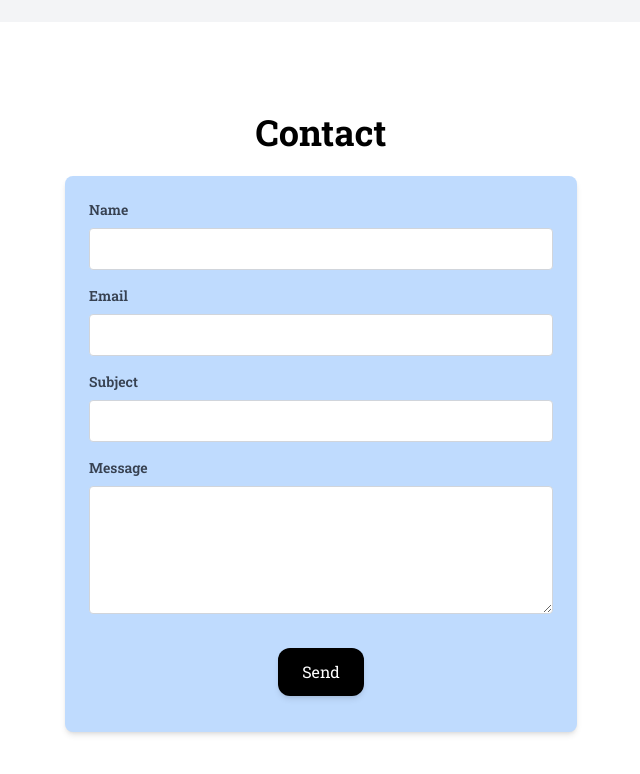
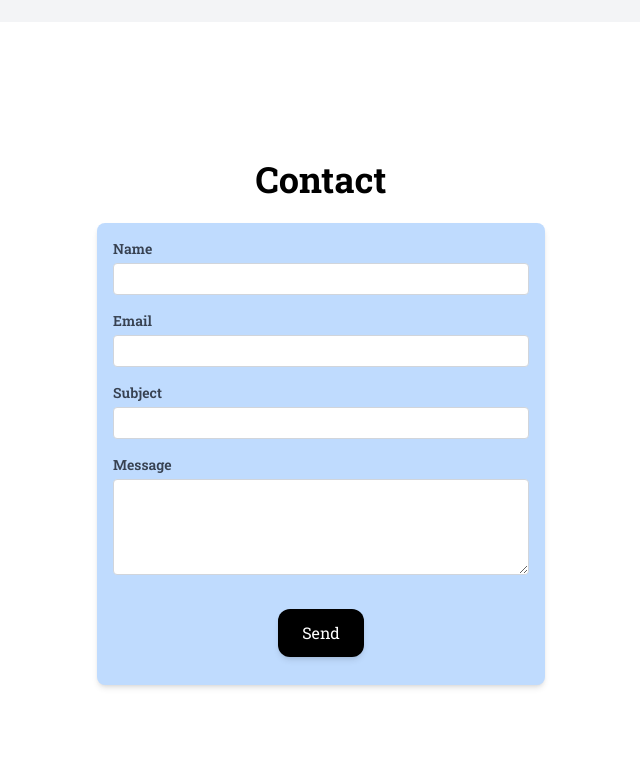
Before and after one commit to matuggiovagnoli/portfolio, a React (Create React App) app: page / in a window 1280 px wide. Shown: the part 3202-3976 px from the top of the page, without its empty margins (319-959 px from the left). Built offline with nearby package versions, Linux system fonts and the light colour scheme.

Commit message:
corrections for build

```diff
--- a/src/components/About.js
+++ b/src/components/About.js
@@ -26,7 +26,7 @@ const About = () => {
           <div className='w-full flex flex-wrap justify-center mt-3 gap-5' key="tech_skills">
             <div className='w-full sm:w-1/2 md:w-1/4 border-[1px] border-black flex flex-col justify-center rounded-md animate-enter-2s'>
               <div className='flex flex-col items-center justify-center mb-2 rounded-t-md py-2'>
-                <img src={front} className='w-14 h-14'/>
+                <img src={front} alt='frontend logo' className='w-14 h-14'/>
                 <h3 className='text-center font-semibold'>{t('frontend_tech')}</h3>
               </div>
               <ul className='text-center'>
@@ -41,7 +41,7 @@ const About = () => {
             </div>
             <div className='w-full sm:w-1/2 md:w-1/4 border-[1px] border-black flex flex-col justify-start rounded-md animate-enter-3s'>
               <div className='flex flex-col items-center justify-center mb-2 rounded-t-md py-2'>
-                <img src={back} className='w-14 h-14'/>
+                <img src={back} alt='backend logo' className='w-14 h-14'/>
                 <h3 className='text-center font-semibold'>{t('backend_tech')}</h3>
               </div>
               <ul className='text-center'>
@@ -53,7 +53,7 @@ const About = () => {
             </div>
             <div className='w-full sm:w-1/2 md:w-1/4 border-[1px] border-black flex flex-col justify-start rounded-md animate-enter-4s'>
               <div className='flex flex-col items-center justify-start mb-2 rounded-t-md py-2'>
-                <img src={database} className='w-14 h-14'/>
+                <img src={database} alt='databe logo' className='w-14 h-14'/>
                 <h3 className='text-center font-semibold'>{t('database_tech')}</h3>
               </div>
               <ul className='text-center'>
@@ -82,21 +82,21 @@ const About = () => {
           <div className='w-full flex flex-wrap justify-center mt-3 gap-5' key="soft_skills">
             <div className='w-full sm:w-1/2 md:w-1/4 border-[1px] border-black flex flex-col justify-center rounded-md animate-enter-2s'>
               <div className='flex flex-col items-center justify-center mb-2 rounded-t-md py-2'>
-                <img src={comunication} className='w-10 h-10'/>
+                <img src={comunication} alt='comunication logo' className='w-10 h-10'/>
                 <h3 className='text-center font-semibold'>{t('comunication_skills')}</h3>
               </div>
               <p>{t('')}</p>
             </div>
             <div className='w-full sm:w-1/2 md:w-1/4 border-[1px] border-black flex flex-col justify-center rounded-md animate-enter-3s'>
               <div className='flex flex-col items-center justify-center mb-2 rounded-t-md py-2'>
-                <img src={team} className='w-10 h-10'/>
+                <img src={team} alt='team logo' className='w-10 h-10'/>
                 <h3 className='text-center font-semibold'>{t('team_player')}</h3>
               </div>
               <p>{t('')}</p>
             </div>
             <div className='w-full sm:w-1/2 md:w-1/4 border-[1px] border-black flex flex-col justify-center rounded-md animate-enter-4s'>
               <div className='flex flex-col items-center justify-center mb-2 rounded-t-md py-2'>
-                <img src={motivation} className='w-10 h-10'/>
+                <img src={motivation} alt='motivation logo' className='w-10 h-10'/>
                 <h3 className='text-center font-semibold'>{t('motivation')}</h3>
               </div>
               <p>{t('')}</p>
--- a/src/components/Contact.js
+++ b/src/components/Contact.js
@@ -69,25 +69,25 @@ const Contact = () => {
   return (
     <section id="contact" className="min-h-screen flex flex-col items-center justify-center p-4">
       <h2 className="text-3xl sm:text-4xl font-bold mb-6 text-black">{t('contact')}</h2>
-      <form ref={form} onSubmit={sendEmail} className="bg-blue-200 p-6 rounded-lg shadow-md w-full max-w-lg space-y-4">
+      <form ref={form} onSubmit={sendEmail} className="bg-blue-200 p-4 rounded-lg shadow-md w-full max-w-md space-y-4">
         <div>
-          <label htmlFor="name" className="block text-sm text-gray-700 font-semibold mb-2">{t('name')}</label>
-          <input type="text" id="name" name="name" className="w-full p-2 border border-gray-300 rounded" />
+          <label htmlFor="name" className="block text-sm text-gray-700 font-semibold mb-1">{t('name')}</label>
+          <input type="text" id="name" name="name" className="w-full lg:h-8 p-2 border border-gray-300 rounded" />
           {errors.name && <p className="text-red-500 text-xs mt-1">{errors.name}</p>}
         </div>
         <div>
-          <label htmlFor="email" className="block text-sm text-gray-700 font-semibold mb-2">{t('email')}</label>
-          <input type="email" id="email" name="email" className="w-full p-2 border border-gray-300 rounded" />
+          <label htmlFor="email" className="block text-sm text-gray-700 font-semibold mb-1">{t('email')}</label>
+          <input type="email" id="email" name="email" className="w-full lg:h-8 p-2 border border-gray-300 rounded" />
           {errors.email && <p className="text-red-500 text-xs mt-1">{errors.email}</p>}
         </div>
         <div>
-          <label htmlFor="subject" className="block text-sm text-gray-700 font-semibold mb-2">{t('subject')}</label>
-          <input type="text" id="subject" name="subject" className="w-full p-2 border border-gray-300 rounded" />
+          <label htmlFor="subject" className="block text-sm text-gray-700 font-semibold mb-1">{t('subject')}</label>
+          <input type="text" id="subject" name="subject" className="w-full lg:h-8 p-2 border border-gray-300 rounded" />
           {errors.subject && <p className="text-red-500 text-xs mt-1">{errors.subject}</p>}
         </div>
         <div>
-          <label htmlFor="message" className="block text-sm text-gray-700 font-semibold mb-2">{t('message')}</label>
-          <textarea id="message" name="message" className="w-full p-2 border border-gray-300 rounded h-32"></textarea>
+          <label htmlFor="message" className="block text-sm text-gray-700 font-semibold mb-1">{t('message')}</label>
+          <textarea id="message" name="message" className="w-full p-2 border border-gray-300 rounded h-24"></textarea>
           {errors.message && <p className="text-red-500 text-xs mt-1">{errors.message}</p>}
         </div>
         <div className="flex items-center justify-center">
```
